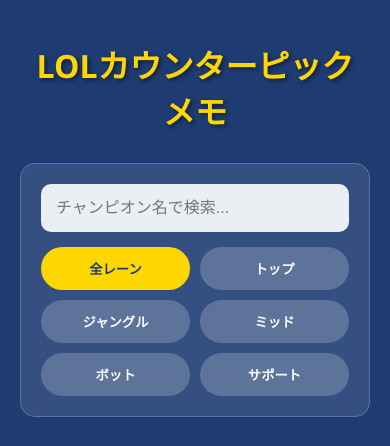
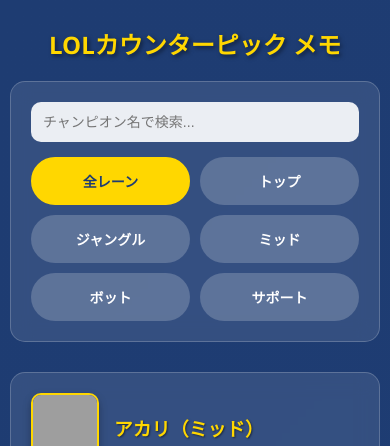
Before and after one commit to bukky2525/lol-counter-memo, a plain HTML site: page index.html in a window 390 px wide. Shown: the top 446 px of the page. Drawn offline with Linux system fonts and the light colour scheme; grey boxes are pictures that could not be loaded.

Commit message:
Fix mobile layout with CSS Grid for proper 2-column display

```diff
--- a/styles.css
+++ b/styles.css
@@ -162,14 +162,30 @@ li {
 
 /* レスポンシブデザイン */
 @media (max-width: 768px) {
+    body {
+        padding: 10px;
+    }
+
     .lane-filters {
-        justify-content: space-between;
-        max-width: 400px;
-        margin: 0 auto;
+        display: grid;
+        grid-template-columns: 1fr 1fr;
+        gap: 10px;
+        max-width: 100%;
     }
 
     .lane-btn {
-        width: calc(50% - 5px);
-        flex: 0 0 calc(50% - 5px);
+        width: 100%;
+        padding: 12px 10px;
+        font-size: 14px;
+    }
+
+    .search-box {
+        font-size: 14px;
+        padding: 12px;
+    }
+
+    h1 {
+        font-size: 24px;
+        margin-bottom: 20px;
     }
 }
```
